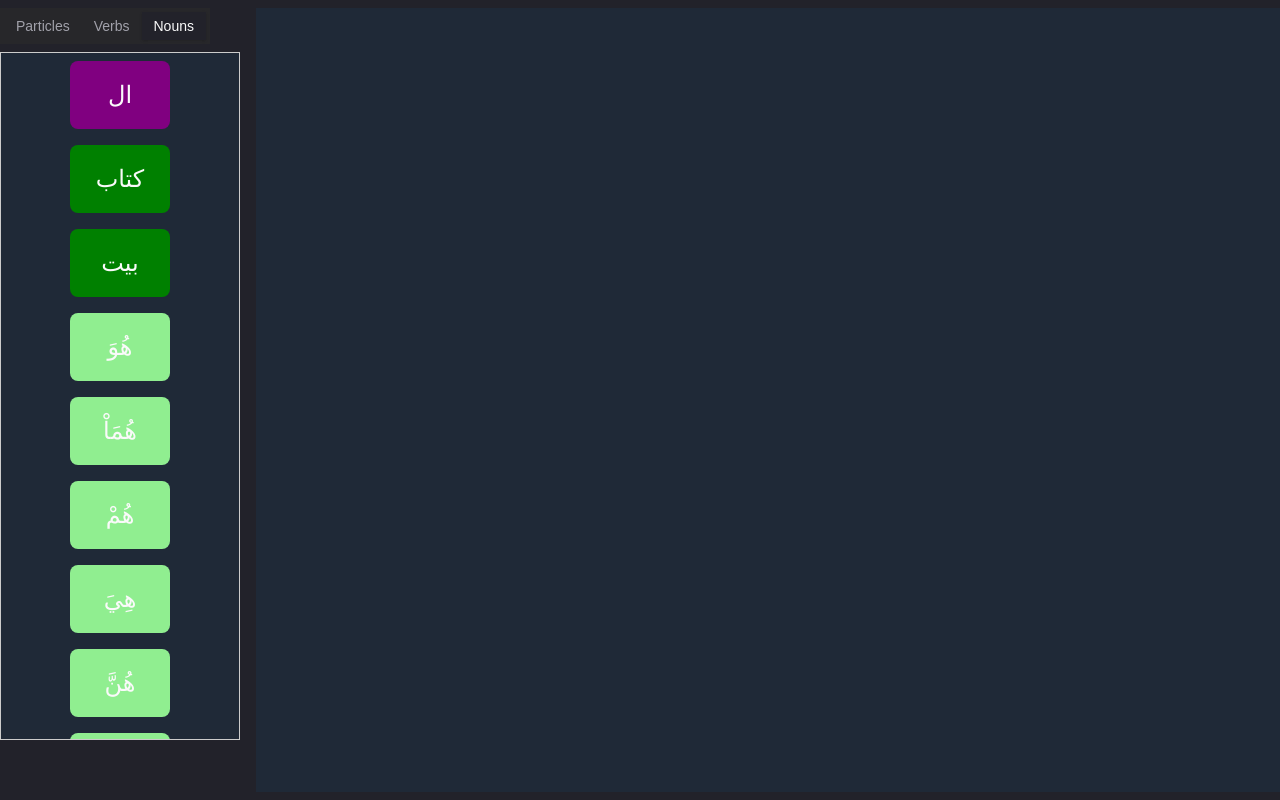
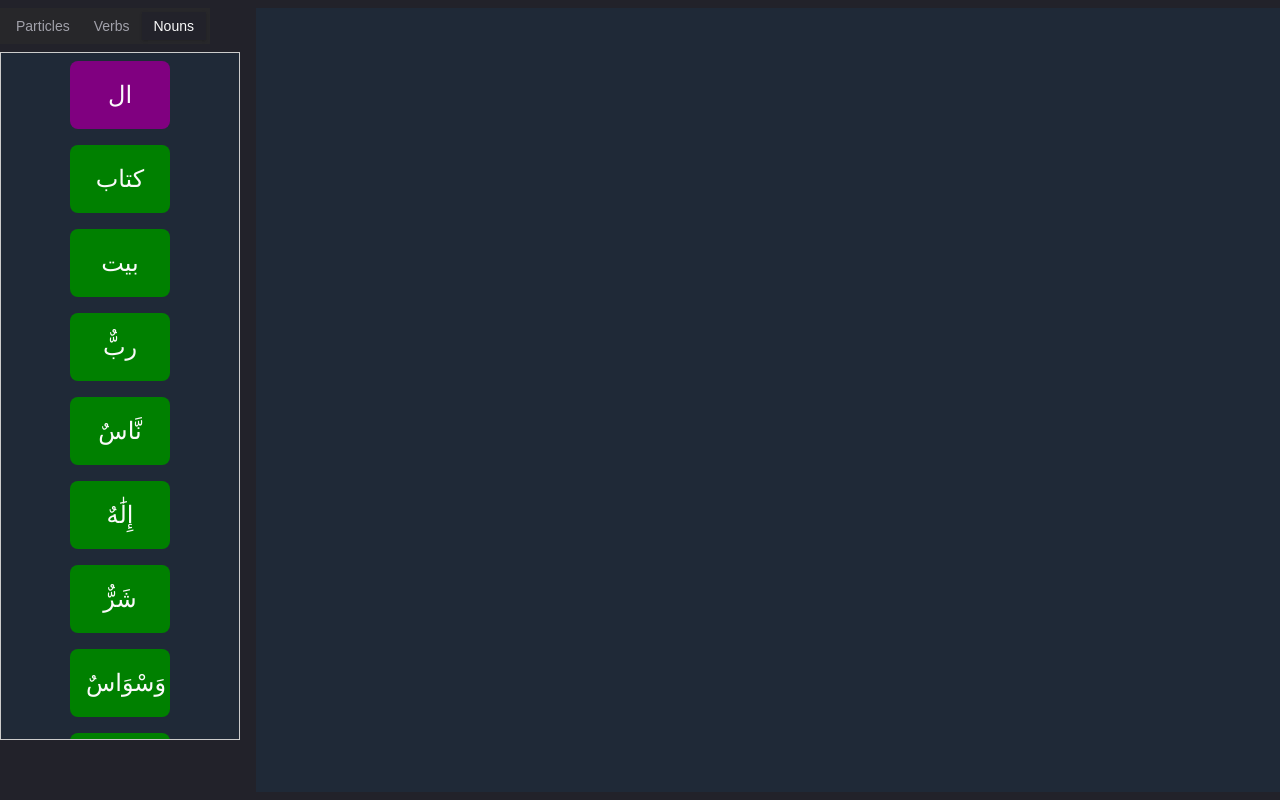
Before and after one commit to Javas01/Arabic-POC, a Next.js app: page / in a window 1280 px wide. Built offline with nearby package versions, Linux system fonts and the light colour scheme.

Commit message:
added more nouns and verbs

```diff
--- a/src/app/fakeData.ts
+++ b/src/app/fakeData.ts
@@ -64,6 +64,105 @@ export const WORDS_DATA = [
       y: 0
     },
     id: "بيت"
+  },
+  {
+    ...nounSpreadObj,
+    base: "ربٌّ",
+    isOnCanvas: false,
+    english: ["Lord"],
+    position: {
+      x: 0,
+      y: 0
+    },
+    id: "ربٌّ"
+  },
+  {
+    ...nounSpreadObj,
+    base: "نَّاسٌ",
+    isOnCanvas: false,
+    english: ["Mankind"],
+    position: {
+      x: 0,
+      y: 0
+    },
+    id: "نَّاسٌ"
+  },
+  {
+    ...nounSpreadObj,
+    base: "إِلَٰهٌ",
+    isOnCanvas: false,
+    english: ["god"],
+    position: {
+      x: 0,
+      y: 0
+    },
+    id: "إِلَٰهٌ"
+  },
+  {
+    ...nounSpreadObj,
+    base: "شَرٌّ",
+    isOnCanvas: false,
+    english: ["Evil"],
+    position: {
+      x: 0,
+      y: 0
+    },
+    id: "شَرٌّ"
+  },
+  {
+    ...nounSpreadObj,
+    base: "وَسْوَاسٌ",
+    isOnCanvas: false,
+    english: ["Whisperer"],
+    position: {
+      x: 0,
+      y: 0
+    },
+    id: "وَسْوَاسٌ"
+  },
+  {
+    ...nounSpreadObj,
+    base: "خَنَّاسٌ",
+    isOnCanvas: false,
+    english: ["Withdrawer"],
+    position: {
+      x: 0,
+      y: 0
+    },
+    id: "خَنَّاسٌ"
+  },
+  {
+    ...nounSpreadObj,
+    base: "مَلِكٌ",
+    isOnCanvas: false,
+    english: ["Ruler"],
+    position: {
+      x: 0,
+      y: 0
+    },
+    id: "مَلِكٌ"
+  },
+  {
+    ...nounSpreadObj,
+    base: "صُدُورٌ",
+    isOnCanvas: false,
+    english: ["Heart"],
+    position: {
+      x: 0,
+      y: 0
+    },
+    id: "صُدُورٌ"
+  },
+  {
+    ...nounSpreadObj,
+    base: "جِنَّةٌ",
+    isOnCanvas: false,
+    english: ["Jinn"],
+    position: {
+      x: 0,
+      y: 0
+    },
+    id: "جِنَّةٌ"
   },
   {
     ...proNounSpreadObj,
@@ -387,7 +486,7 @@ export const WORDS_DATA = [
     ...verbSpreadObj,
     base: "ذهب",
     isOnCanvas: false,
-    english: ["Went"],
+    english: ["He went"],
     position: {
       x: 0,
       y: 0
@@ -398,12 +497,45 @@ export const WORDS_DATA = [
     ...verbSpreadObj,
     base: "قرأ",
     isOnCanvas: false,
-    english: ["Read"],
+    english: ["He read"],
     position: {
       x: 0,
       y: 0
     },
     id: "قرأ"
+  },
+  {
+    ...verbSpreadObj,
+    base: "قَوَلَ",
+    isOnCanvas: false,
+    english: ["He said"],
+    position: {
+      x: 0,
+      y: 0
+    },
+    id: "قَوَلَ"
+  },
+  {
+    ...verbSpreadObj,
+    base: "عَوَذَ",
+    isOnCanvas: false,
+    english: ["He sought refuge"],
+    position: {
+      x: 0,
+      y: 0
+    },
+    id: "عَوَذَ"
+  },
+  {
+    ...verbSpreadObj,
+    base: "وَسْوَسَ",
+    isOnCanvas: false,
+    english: ["He whispered"],
+    position: {
+      x: 0,
+      y: 0
+    },
+    id: "وَسْوَسَ"
   }
 ];
 
```
